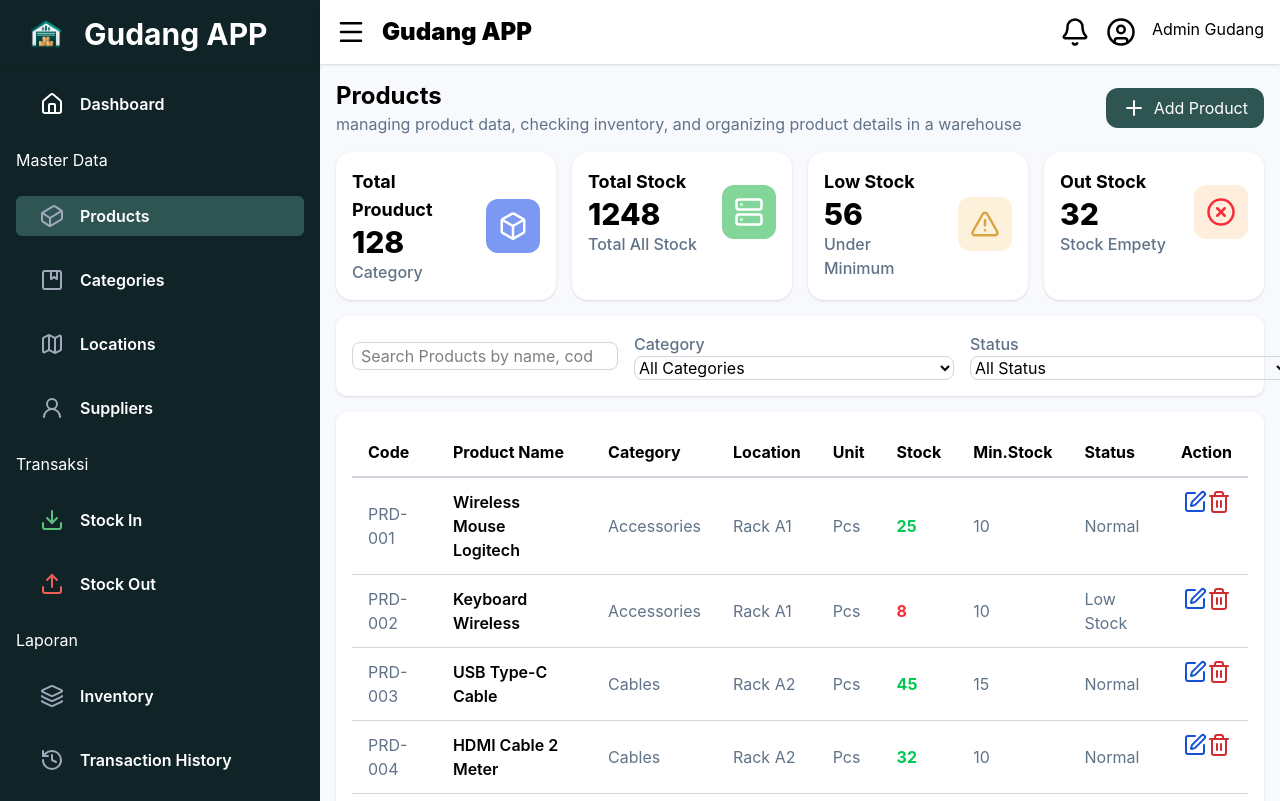
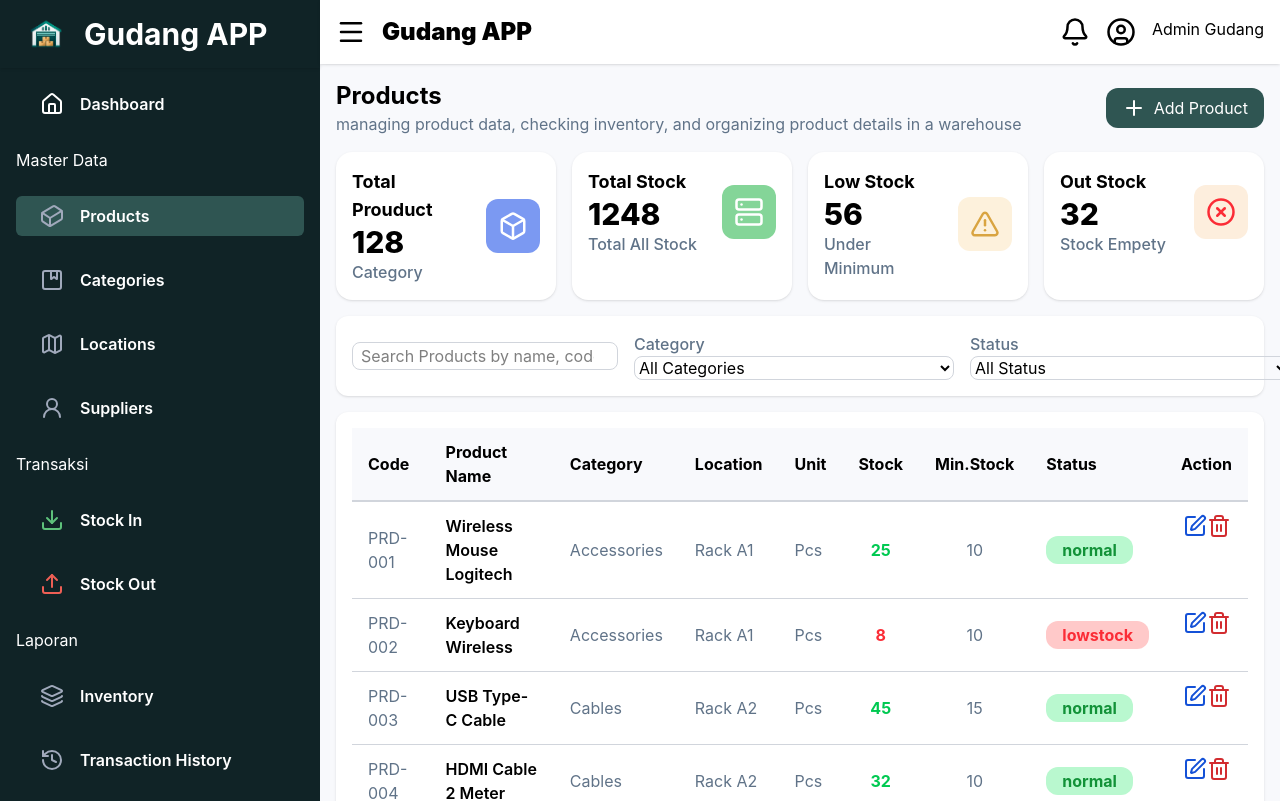
Before and after one commit to rohimmaruf/warehouse, a React (Vite) app: page /product in a window 1280 px wide. Shown: the top 801 px of the page. Built offline with nearby package versions, Linux system fonts and the light colour scheme.

Commit message:
ProductPage_ProductTable_styling Table

```diff
--- a/src/data/product.jsx
+++ b/src/data/product.jsx
@@ -8,7 +8,7 @@ const product = [
                 unit: "Pcs",
                 stock: 25,
                 minimumStock: 10,
-                status: "Normal",
+                status: "normal",
             },
             {
                 id: 2,
@@ -19,7 +19,7 @@ const product = [
                 unit: "Pcs",
                 stock: 8,
                 minimumStock: 10,
-                status: "Low Stock",
+                status: "lowstock",
             },
             {
                 id: 3,
@@ -30,7 +30,7 @@ const product = [
                 unit: "Pcs",
                 stock: 45,
                 minimumStock: 15,
-                status: "Normal",
+                status: "normal",
             },
             {
                 id: 4,
@@ -41,7 +41,7 @@ const product = [
                 unit: "Pcs",
                 stock: 32,
                 minimumStock: 10,
-                status: "Normal",
+                status: "normal",
             },
             {
                 id: 5,
@@ -52,7 +52,7 @@ const product = [
                 unit: "Roll",
                 stock: 6,
                 minimumStock: 10,
-                status: "Low Stock",
+                status: "lowstock",
             },
         ]
 
--- a/src/features/products/ProductTable.jsx
+++ b/src/features/products/ProductTable.jsx
@@ -20,17 +20,17 @@ const ProductTable = ({ product }) => {
 
             <table className="w-full">
 
-                <thead className="border-b-2 border-gray-300">
+                <thead className="border-b-2 border-gray-300 bg-warehouse-bg">
                     <tr>
-                        <th className="px-4 py-3 text-left">Code</th>
+                        <th className="px-4 py-3 text-left ">Code</th>
                         <th className="px-4 py-3 text-left">Product Name</th>
                         <th className="px-4 py-3 text-left">Category</th>
                         <th className="px-4 py-3 text-left">Location</th>
                         <th className="px-4 py-3 text-left">Unit</th>
-                        <th className="px-4 py-3 text-left">Stock</th>
-                        <th className="px-4 py-3 text-left">Min.Stock</th>
+                        <th className="px-4 py-3 text-center">Stock</th>
+                        <th className="px-4 py-3 text-center">Min.Stock</th>
                         <th className="px-4 py-3 text-left">Status</th>
-                        <th className="px-4 py-3 text-left">Action</th>
+                        <th className="px-4 py-3 text-center">Action</th>
                     </tr>
                 </thead>
 
@@ -68,10 +68,12 @@ const ProductTable = ({ product }) => {
                                     <td className="px-4 py-3">{location}</td>
                                     <td className="px-4 py-3">{unit}</td>
                                     <td
-                                        className={`px-4 py-3 font-bold  ${stock < 10 ? "text-red-500" : "text-green-500"}`}
+                                        className={`px-4 py-3 font-bold  ${stock < 10 ? "text-red-500 text-center" : "text-green-500 text-center"}`}
                                     >{stock}</td>
-                                    <td className="px-4 py-3">{minimumStock}</td>
-                                    <td className="px-4 py-3">{status}</td>
+                                    <td className="px-4 py-3 text-center">{minimumStock}</td>
+                                    <td className="p-4 ">
+                                        <span className={`px-4 py-1 text-center rounded-xl w-fit ${status === "normal" ? "bg-green-200 text-text-green font-bold" : "bg-red-200 text-red-500 font-bold"}`}>{status}</span>
+                                    </td>
                                     <td className="px-4 py-3  justify-center flex items-center">
                                         <PenBoxIcon
                                             className="text-[#1451d7]
```
